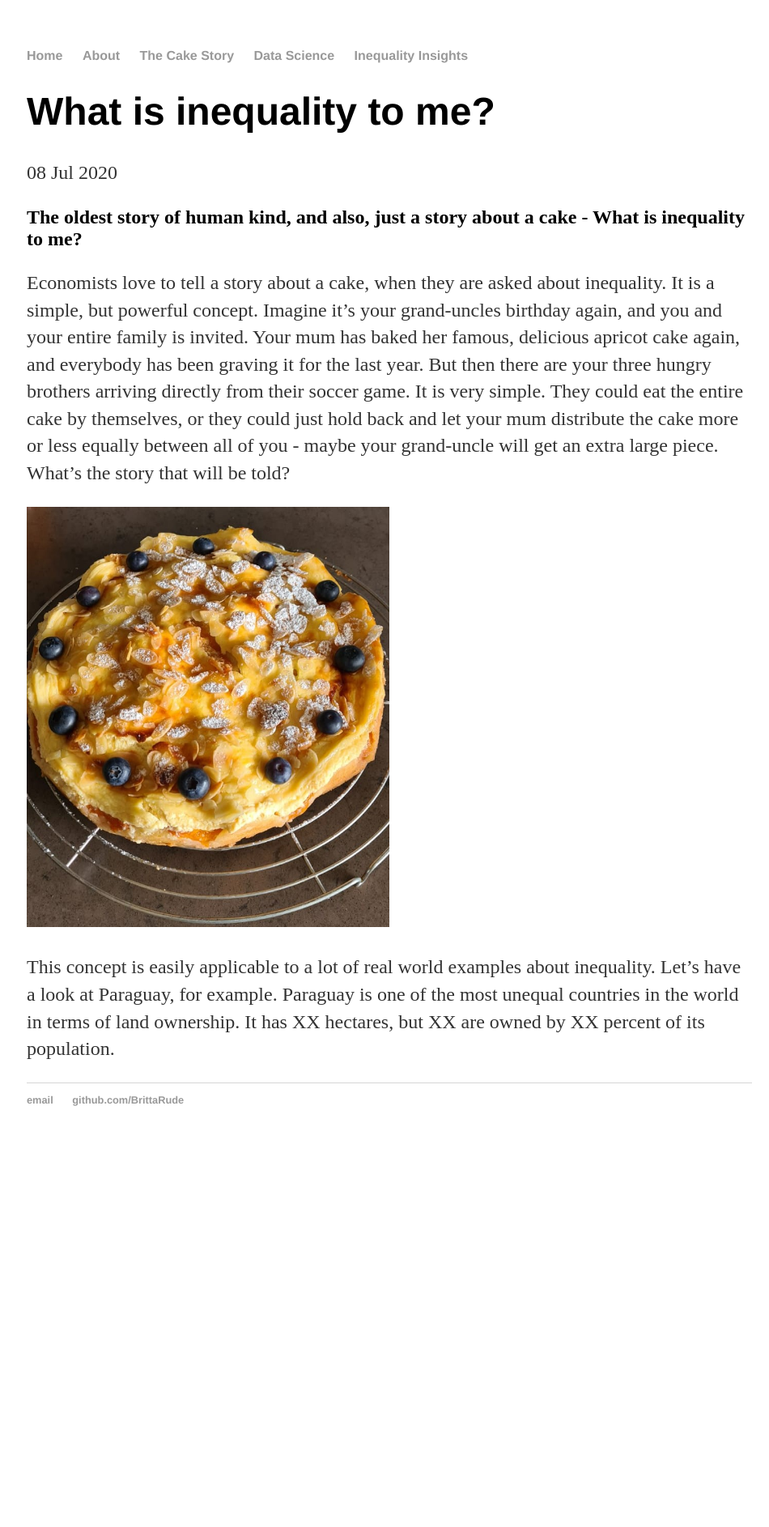
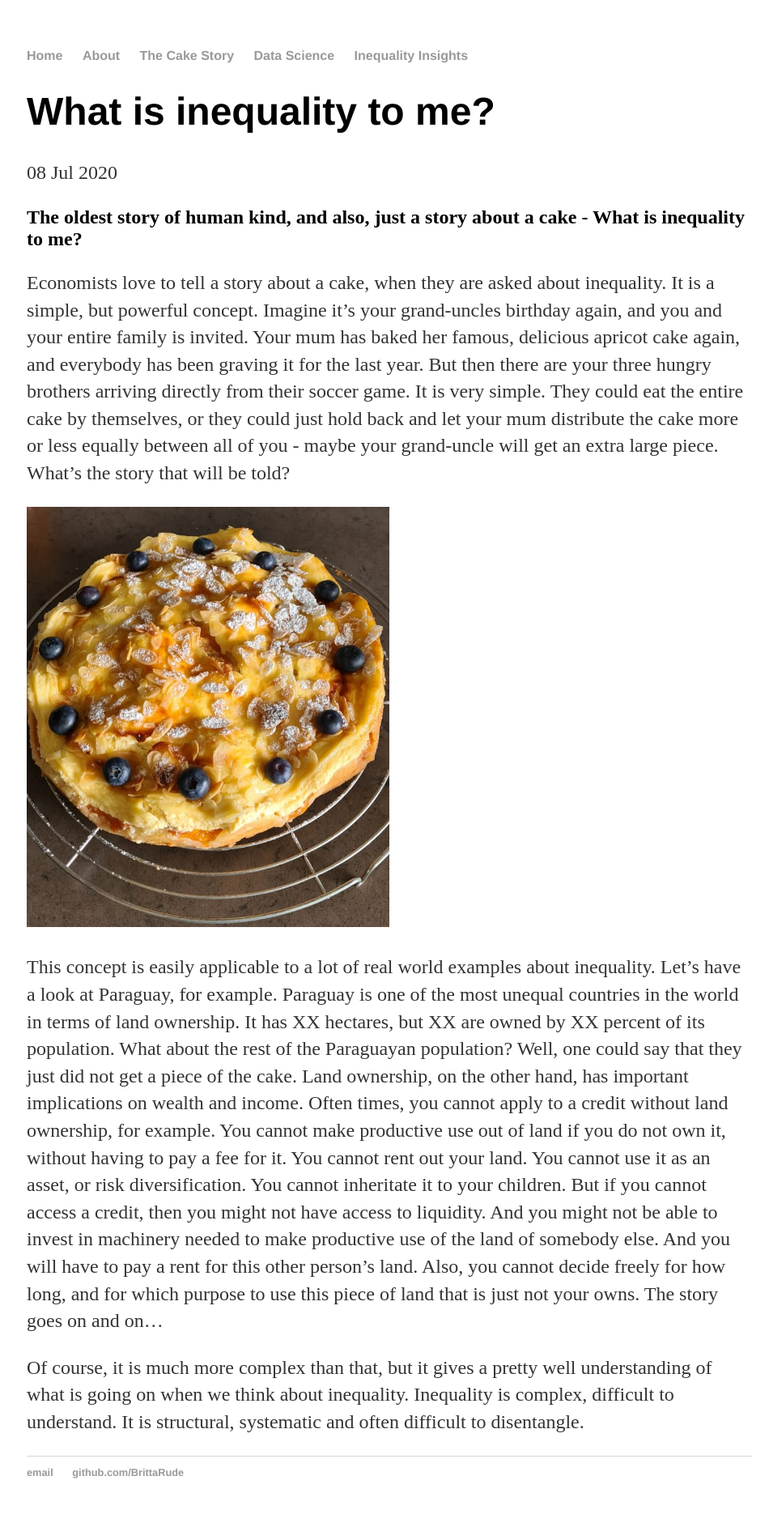
Before and after one commit to BrittaRude/BrittaRude.github.io, a Jekyll site: the page built from _posts/2020-07-08-britta-rude-site-launched.md, in a window 1280 px wide. Shown: the whole page at 81% size, without its empty margins (159-1109 px from the left). Built offline with Jekyll 4.4.1, drawn with Linux system fonts in a browser that asks for light colours; before the commit the page ends 1426 px from its top, so only the background shows below that.

Commit message:
Update 2020-07-08-britta-rude-site-launched.md

```diff
--- a/_posts/2020-07-08-britta-rude-site-launched.md
+++ b/_posts/2020-07-08-britta-rude-site-launched.md
@@ -10,4 +10,6 @@ Economists love to tell a story about a cake, when they are asked about inequali
 
 <img src="/images/IMG-20200621-WA0011.jpg" style="max-width:50%;" alt="Apricot Cake">
 
-This concept is easily applicable to a lot of real world examples about inequality. Let's have a look at Paraguay, for example. Paraguay is one of the most unequal countries in the world in terms of land ownership. It has XX hectares, but XX are owned by XX percent of its population.
+This concept is easily applicable to a lot of real world examples about inequality. Let's have a look at Paraguay, for example. Paraguay is one of the most unequal countries in the world in terms of land ownership. It has XX hectares, but XX are owned by XX percent of its population. What about the rest of the Paraguayan population? Well, one could say that they just did not get a piece of the cake. Land ownership, on the other hand, has important implications on wealth and income. Often times, you cannot apply to a credit without land ownership, for example. You cannot make productive use out of land if you do not own it, without having to pay a fee for it. You cannot rent out your land. You cannot use it as an asset, or risk diversification. You cannot inheritate it to your children. But if you cannot access a credit, then you might not have access to liquidity. And you might not be able to invest in machinery needed to make productive use of the land of somebody else. And you will have to pay a rent for this other person's land. Also, you cannot decide freely for how long, and for which purpose to use this piece of land that is just not your owns. The story goes on and on...
+
+Of course, it is much more complex than that, but it gives a pretty well understanding of what is going on when we think about inequality. Inequality is complex, difficult to understand. It is structural, systematic and often difficult to disentangle.
```
